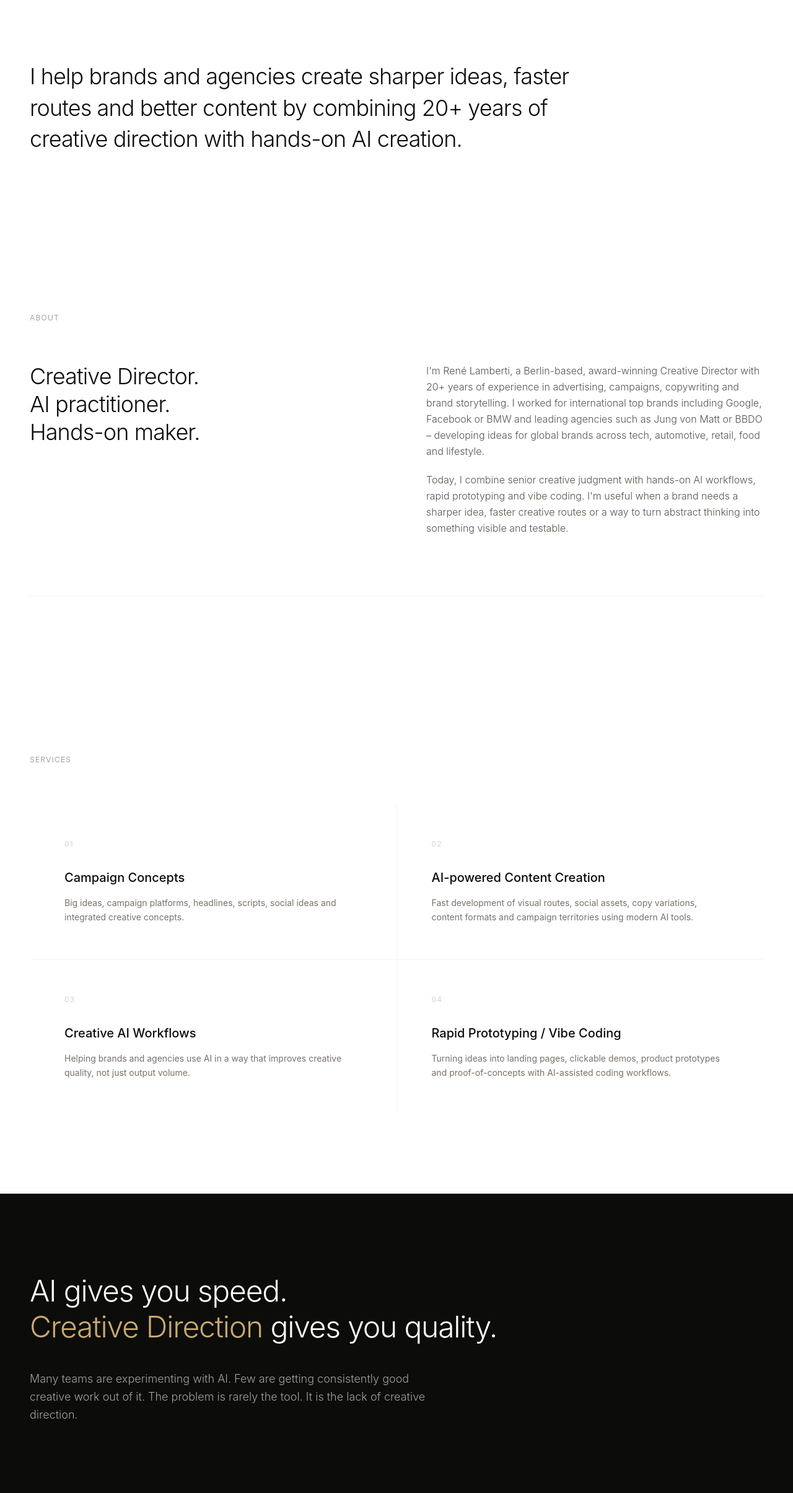
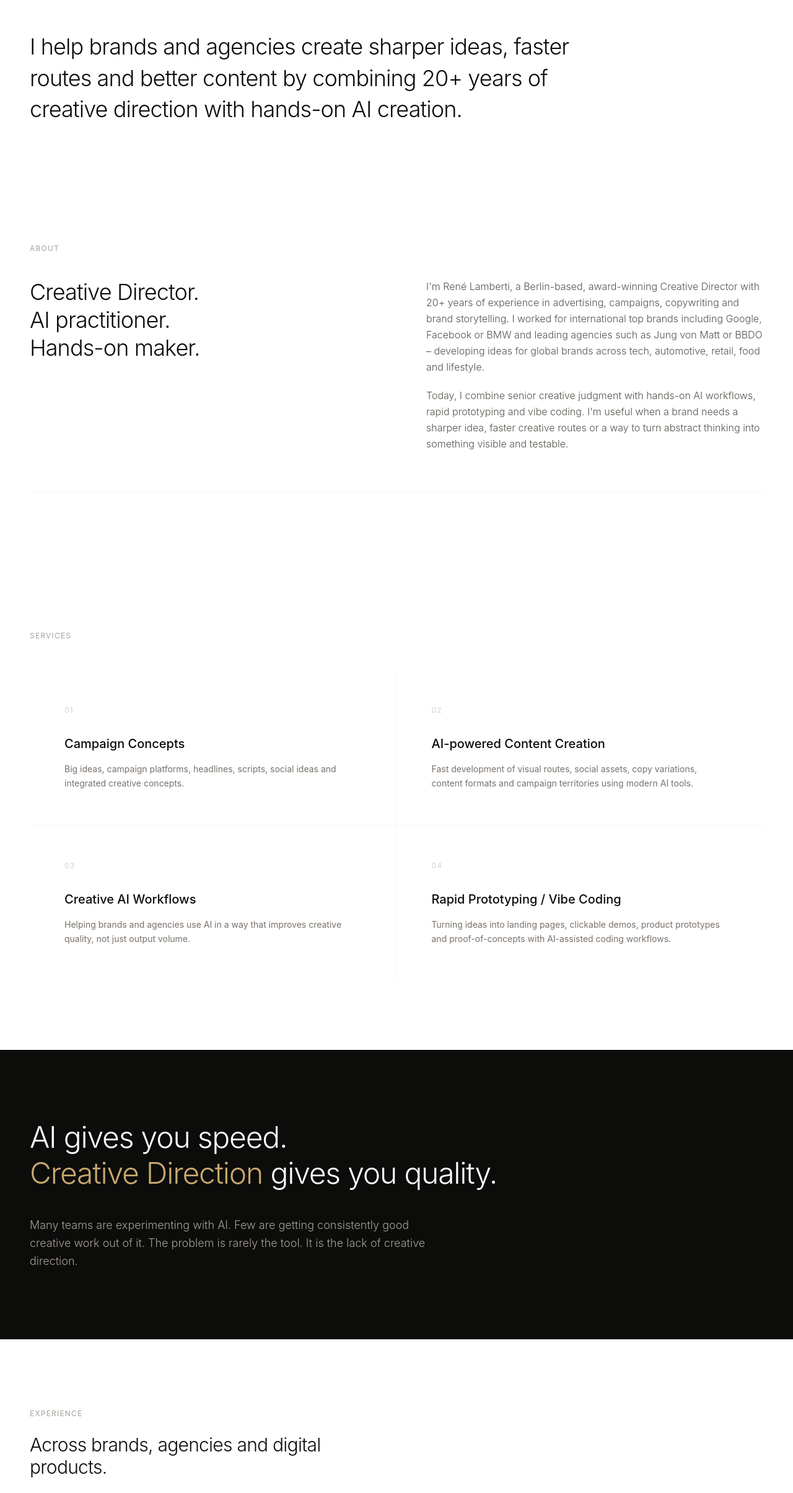
Before and after one commit to EnerL77/rene-website, a Next.js app: page / in a window 1280 px wide. Shown: the part 977-3386 px from the top of the page at 62% size. Built offline with nearby package versions, Linux system fonts and the light colour scheme.

Commit message:
neue Abstände

```diff
--- a/components/About.tsx
+++ b/components/About.tsx
@@ -1,7 +1,7 @@
 export default function About() {
   return (
-    <section id="about" className="py-24 lg:py-32 px-6 lg:px-12 max-w-7xl mx-auto">
-      <p className="text-xs tracking-widest uppercase text-stone-400 mb-16">
+    <section id="about" className="py-20 lg:py-28 px-6 lg:px-12 max-w-7xl mx-auto">
+      <p className="text-xs tracking-widest uppercase text-stone-400 mb-10">
         About
       </p>
 
@@ -35,7 +35,7 @@ export default function About() {
         </div>
       </div>
 
-      <div className="mt-24 h-px bg-stone-100 w-full" />
+      <div className="mt-16 h-px bg-stone-100 w-full" />
     </section>
   );
 }
--- a/components/Approach.tsx
+++ b/components/Approach.tsx
@@ -21,14 +21,14 @@ const steps = [
 
 export default function Approach() {
   return (
-    <section id="approach" className="py-24 lg:py-32 px-6 lg:px-12 max-w-7xl mx-auto">
+    <section id="approach" className="py-20 lg:py-28 px-6 lg:px-12 max-w-7xl mx-auto">
       <p className="text-xs tracking-widest uppercase text-stone-400 mb-6">
         Approach
       </p>
       <h2 className="text-2xl sm:text-3xl font-light text-stone-950 tracking-tight mb-4 max-w-xl">
         Less process. More progress.
       </h2>
-      <p className="text-sm text-stone-500 mb-16 max-w-lg leading-relaxed">
+      <p className="text-sm text-stone-500 mb-12 max-w-lg leading-relaxed">
         Useful when the brief is unclear, the idea is missing, the team is
         stuck, or the work needs to become sharper fast.
       </p>
--- a/components/Cases.tsx
+++ b/components/Cases.tsx
@@ -28,7 +28,7 @@ const cases = [
 export default function Cases() {
   return (
     <section id="work">
-      <div className="px-6 lg:px-12 max-w-7xl mx-auto py-24 lg:py-32">
+      <div className="px-6 lg:px-12 max-w-7xl mx-auto pt-20 lg:pt-28 pb-12 lg:pb-16">
         <p className="text-xs tracking-widest uppercase text-stone-400 mb-6">
           Selected Work
         </p>
--- a/components/Difference.tsx
+++ b/components/Difference.tsx
@@ -1,6 +1,6 @@
 export default function Difference() {
   return (
-    <section className="py-24 lg:py-32 px-6 lg:px-12 bg-stone-950">
+    <section className="py-20 lg:py-28 px-6 lg:px-12 bg-stone-950">
       <div className="max-w-7xl mx-auto">
         <div className="max-w-4xl">
           <h2 className="text-3xl sm:text-4xl lg:text-5xl font-light text-white leading-[1.2] tracking-tight mb-10">
--- a/components/Experience.tsx
+++ b/components/Experience.tsx
@@ -15,11 +15,11 @@ const brands = [
 
 export default function Experience() {
   return (
-    <section className="py-24 lg:py-32 px-6 lg:px-12 max-w-7xl mx-auto">
+    <section className="py-20 lg:py-28 px-6 lg:px-12 max-w-7xl mx-auto">
       <p className="text-xs tracking-widest uppercase text-stone-400 mb-6">
         Experience
       </p>
-      <h2 className="text-2xl sm:text-3xl font-light text-stone-950 tracking-tight mb-16 max-w-xl">
+      <h2 className="text-2xl sm:text-3xl font-light text-stone-950 tracking-tight mb-12 max-w-xl">
         Across brands, agencies and digital products.
       </h2>
 
--- a/components/Intro.tsx
+++ b/components/Intro.tsx
@@ -1,6 +1,6 @@
 export default function Intro() {
   return (
-    <section className="py-24 lg:py-32 px-6 lg:px-12 max-w-7xl mx-auto">
+    <section className="py-16 lg:py-20 px-6 lg:px-12 max-w-7xl mx-auto">
       <div className="max-w-4xl">
         <p className="text-2xl sm:text-3xl lg:text-4xl font-light text-stone-950 leading-[1.4] tracking-tight">
           I help brands and agencies create sharper ideas, faster routes and
--- a/components/Services.tsx
+++ b/components/Services.tsx
@@ -27,9 +27,9 @@ const services = [
 
 export default function Services() {
   return (
-    <section id="services" className="py-24 lg:py-32 px-6 lg:px-12 max-w-7xl mx-auto">
+    <section id="services" className="py-20 lg:py-28 px-6 lg:px-12 max-w-7xl mx-auto">
       {/* Section label */}
-      <p className="text-xs tracking-widest uppercase text-stone-400 mb-16">
+      <p className="text-xs tracking-widest uppercase text-stone-400 mb-12">
         Services
       </p>
 
```
